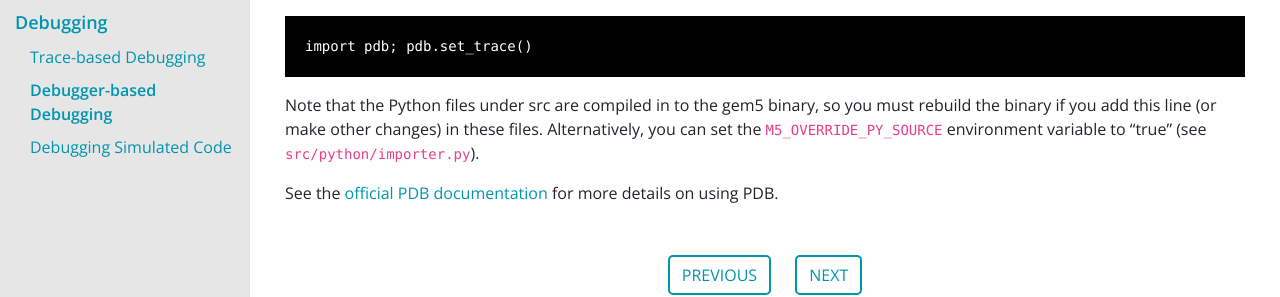
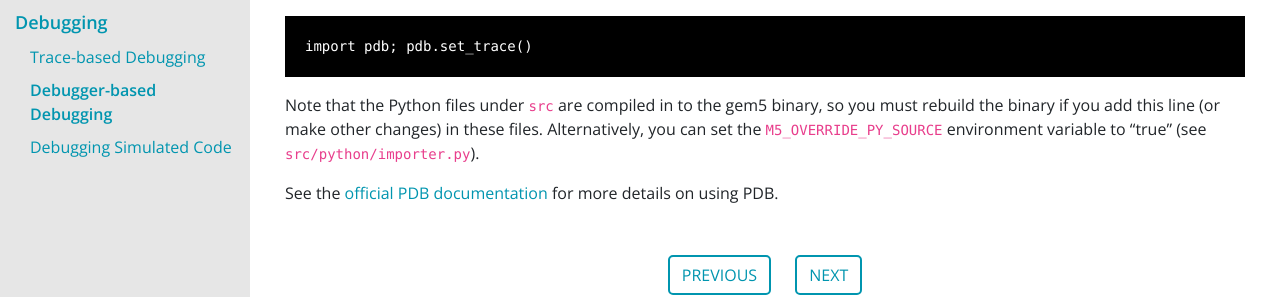
Before and after one commit to gem5/website, a Jekyll site: the page built from _pages/documentation/debugging_and_testing/debugging/debugger_based_debugging.md, in a window 1280 px wide and 900 px high, scrolled down 1254 px. Shown: the part 215-512 px from the top of the window. Built offline with Jekyll 4.4.1, drawn with Linux system fonts in a browser that asks for light colours; nearby versions of some CDN libraries; some web fonts are replaced.

Commit message:
src -> `src`

````diff
--- a/_pages/documentation/debugging_and_testing/debugging/debugger_based_debugging.md
+++ b/_pages/documentation/debugging_and_testing/debugging/debugger_based_debugging.md
@@ -90,7 +90,7 @@ you would like to enter the debugger:
 import pdb; pdb.set_trace()
 ```
 
-Note that the Python files under src are compiled in to the gem5 binary, so you
+Note that the Python files under `src` are compiled in to the gem5 binary, so you
 must rebuild the binary if you add this line (or make other changes) in these
 files. Alternatively, you can set the `M5_OVERRIDE_PY_SOURCE` environment
 variable to "true" (see `src/python/importer.py`).
````
